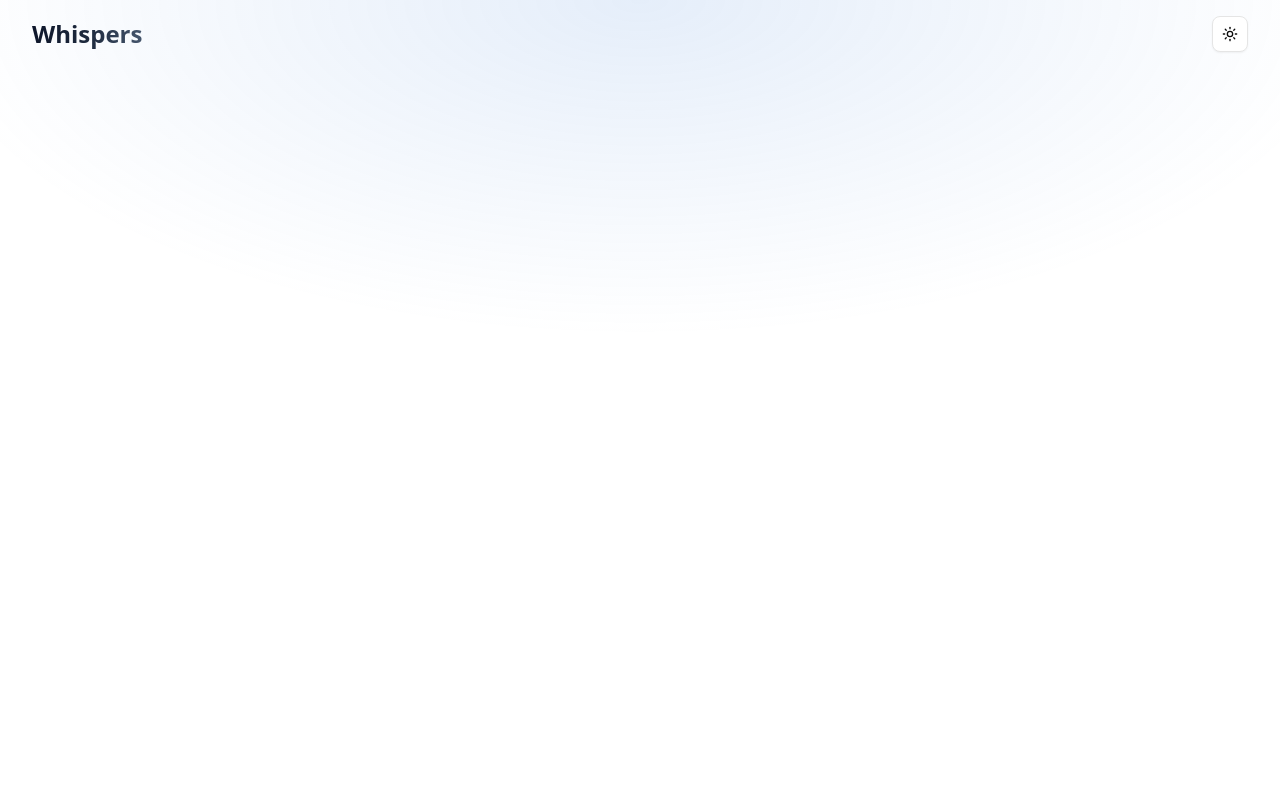
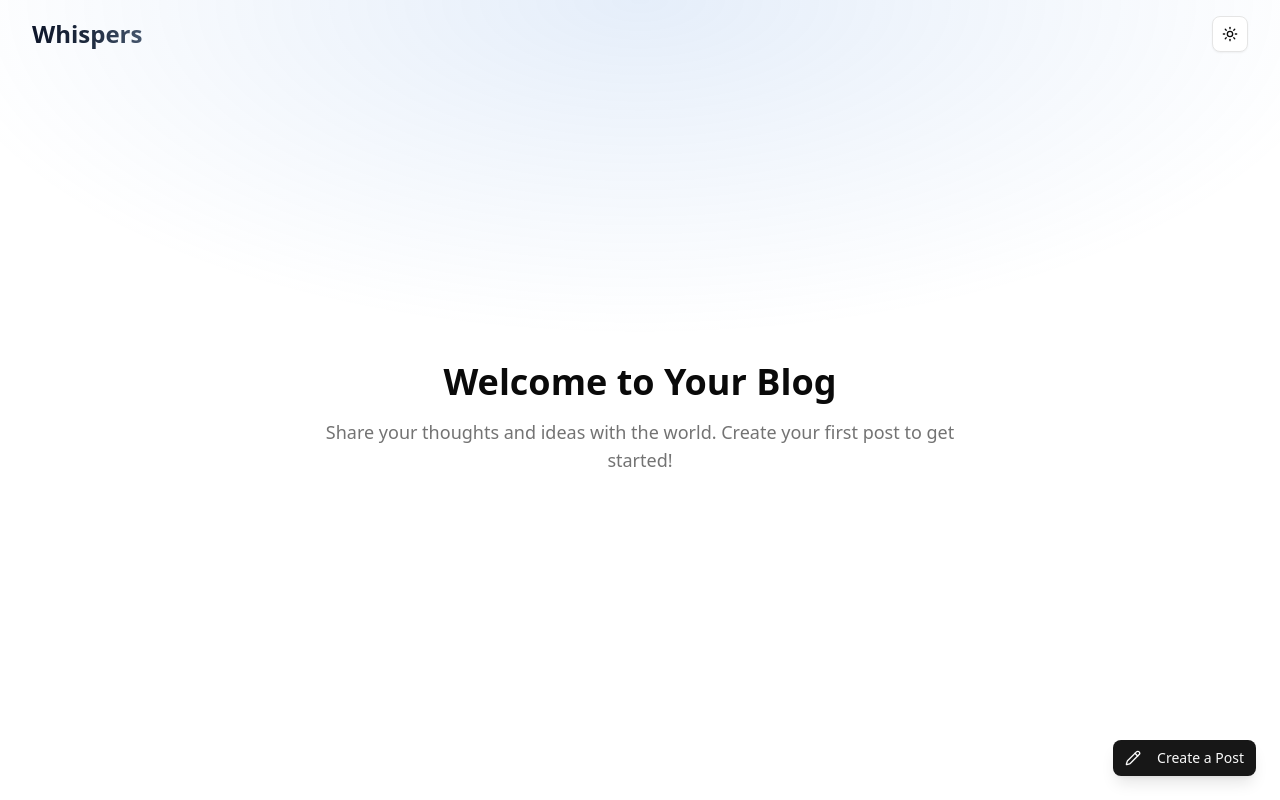
Before and after one commit to deveshru2712/Whispers, a Next.js app: page / in a window 1280 px wide. Built offline with nearby package versions, Linux system fonts and the light colour scheme.

Commit message:
added interface for auth and updated the home page

```diff
--- a/app/layout.tsx
+++ b/app/layout.tsx
@@ -3,6 +3,7 @@ import { Geist } from "next/font/google";
 import "./globals.css";
 import { ThemeProvider } from "@/components/theme-provider";
 import Overlay from "@/components/Overlay";
+import { SessionProvider } from "next-auth/react";
 
 const geistSans = Geist({
   variable: "--font-geist-sans",
@@ -40,6 +41,7 @@ export default function RootLayout({
       <body
         className={`${geistSans.variable} antialiased h-screen w-screen transition-colors duration-300 ease-in-out overflow-hidden`}
       >
+        <SessionProvider>
           <ThemeProvider
             attribute="class"
             defaultTheme="system"
@@ -51,6 +53,7 @@ export default function RootLayout({
             </div>
             <div className="relative z-10 min-h-screen">{children}</div>
           </ThemeProvider>
+        </SessionProvider>
       </body>
     </html>
   );
--- a/app/page.tsx
+++ b/app/page.tsx
@@ -1,9 +1,34 @@
 import Navbar from "@/components/Navbar";
+import { Button } from "@/components/ui/button";
+import { Pencil } from "lucide-react";
+import Link from "next/link";
 
-export default function page() {
+export default function HomePage() {
   return (
-    <div>
+    <div className="min-h-screen flex flex-col">
       <Navbar />
+
+      <main className="flex-1 flex items-center justify-center p-4">
+        <div className="text-center max-w-2xl">
+          <h1 className="text-4xl font-bold mb-4">Welcome to Your Blog</h1>
+          <p className="text-lg text-muted-foreground mb-8">
+            Share your thoughts and ideas with the world. Create your first post
+            to get started!
+          </p>
+        </div>
+      </main>
+
+      <div className="fixed bottom-6 right-6">
+        <Button
+          asChild
+          className="rounded-md px-2.5 py-1.5 shadow-lg hover:shadow-xl transition-shadow"
+        >
+          <Link href="/posts/create">
+            <Pencil className="mr-2" size={20} />
+            <span>Create a Post</span>
+          </Link>
+        </Button>
+      </div>
     </div>
   );
 }
--- a/app/posts/create/page.tsx
+++ b/app/posts/create/page.tsx
@@ -1,3 +1,13 @@
-export default function Page() {
-  <div>Create page</div>;
+export default function HomePage() {
+  return (
+    <div className="min-h-screen">
+      <main className="flex-1 p-4">
+        <div className="text-center max-w-2xl">
+          <h1 className="text-lg font-bold mb-4">
+            What&apos;s your thought today Yash
+          </h1>
+        </div>
+      </main>
+    </div>
+  );
 }
--- a/app/posts/layout.tsx
+++ b/app/posts/layout.tsx
@@ -1,3 +1,10 @@
+import Navbar from "@/components/Navbar";
+
 export default function Layout({ children }: { children: React.ReactNode }) {
-  <>{children}</>;
+  return (
+    <>
+      <Navbar />
+      {children}
+    </>
+  );
 }
--- a/components/Toggle.tsx
+++ b/components/Toggle.tsx
@@ -12,7 +12,12 @@ export function Toggle() {
   };
 
   return (
-    <Button variant="outline" size="icon" onClick={toggleTheme}>
+    <Button
+      variant="outline"
+      size="icon"
+      onClick={toggleTheme}
+      className="cursor-pointer"
+    >
       <Sun className="h-[1.2rem] w-[1.2rem] scale-100 rotate-0 transition-all dark:scale-0 dark:-rotate-90" />
       <Moon className="absolute h-[1.2rem] w-[1.2rem] scale-0 rotate-90 transition-all dark:scale-100 dark:rotate-0" />
       <span className="sr-only">Toggle theme</span>
--- /dev/null
+++ b/types/index.d.ts
@@ -0,0 +1,19 @@
+import { DefaultSession, DefaultUser } from "next-auth";
+
+declare module "next-auth" {
+  interface Session extends DefaultSession {
+    user: {
+      id: string;
+      isAdmin: boolean;
+    } & DefaultSession["user"];
+  }
+
+  interface User extends DefaultUser {
+    isAdmin?: boolean;
+  }
+
+  interface JWT {
+    id: string;
+    isAdmin: boolean;
+  }
+}
```
Lines whose indentation alone changed are shown as unchanged.
